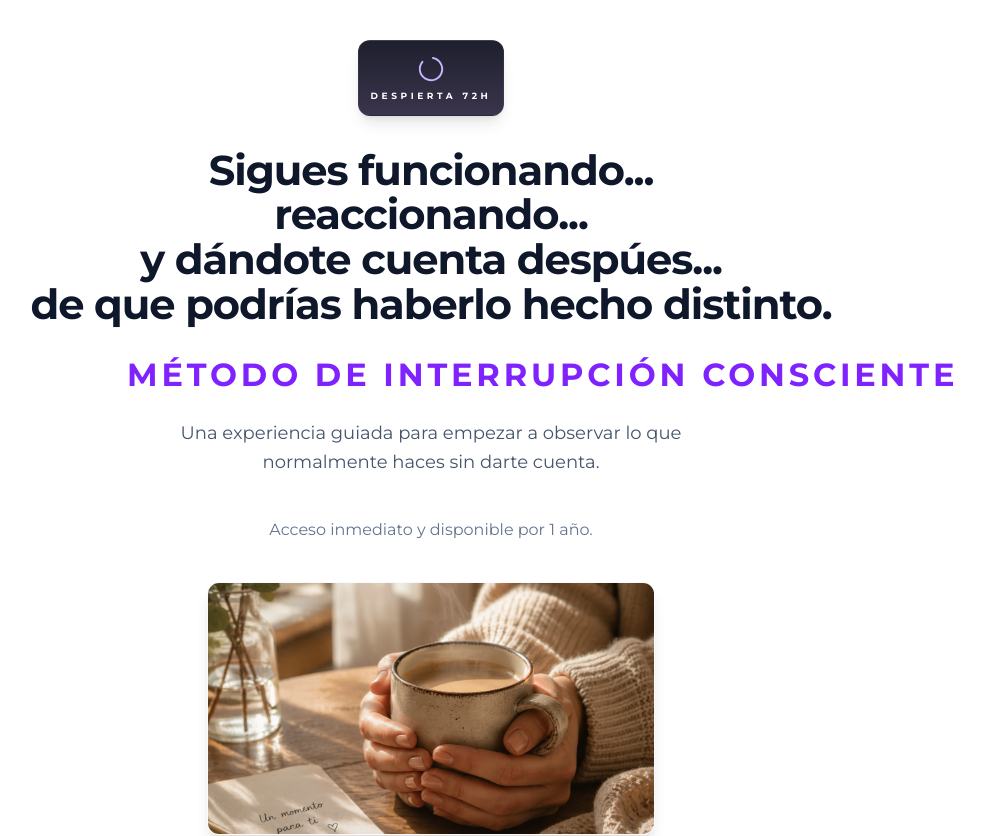
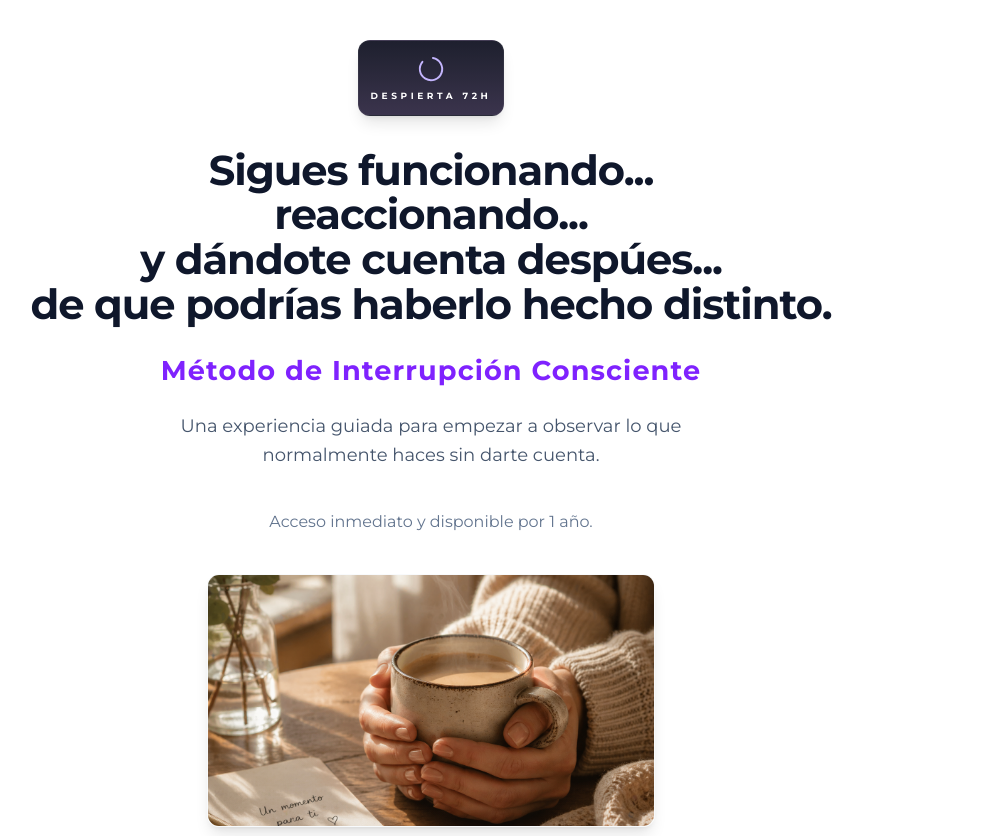
Before and after one commit to cursossolange/despierta-72h, a React (Vite) app: page / in a window 1280 px wide. Shown: the top 836 px of the page, without its empty margins (209-1193 px from the left). Built offline with nearby package versions, Linux system fonts and the light colour scheme; no server answers.

Commit message:
Update LandingPage.tsx

```diff
--- a/src/components/LandingPage.tsx
+++ b/src/components/LandingPage.tsx
@@ -173,7 +173,7 @@ export default function LandingPage({ onPurchase }: LandingPageProps) {
             {/* 3. Bajada breve */}
 <div className="max-w-2xl mx-auto mb-8 md:mb-10 px-4">
 <div className="max-w-2xl mx-auto mb-8 md:mb-10 px-4 text-center">
-<p className="text-[20px] md:text-[2rem] uppercase tracking-[0.12em] text-violet-600 font-black mb-5 whitespace-nowrap">
+<p className="text-[18px] md:text-[1.7rem] tracking-[0.04em] text-violet-600 font-black mb-5 text-center">
     Método de Interrupción Consciente
   </p>
 
```
